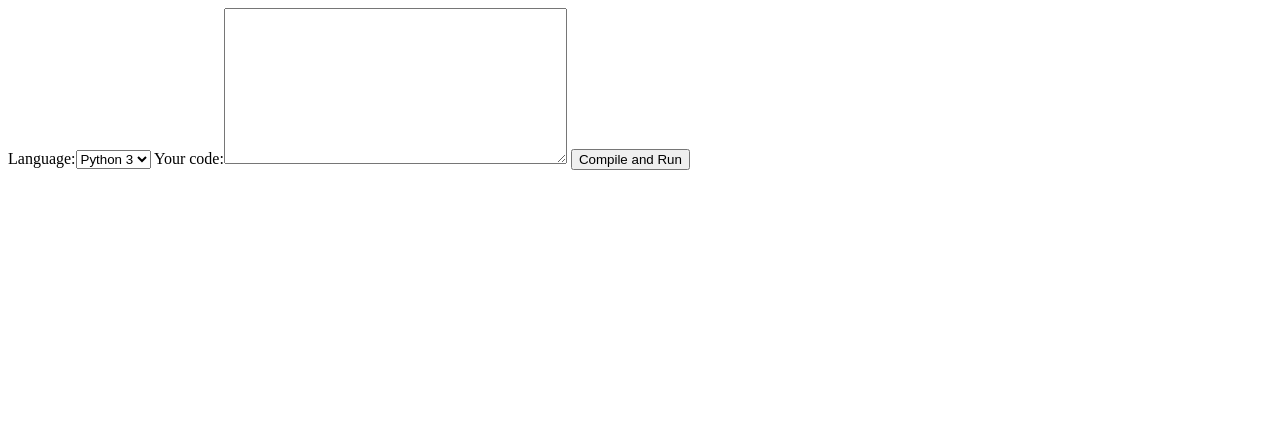
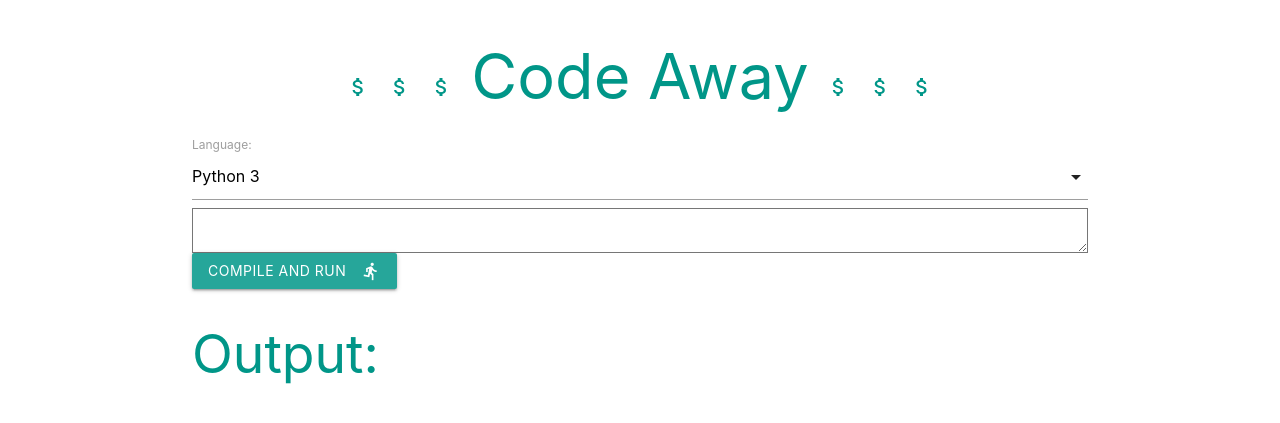
Before and after one commit to dilawarm/Codedock, a Django app: page / in a window 1280 px wide. Shown: the top 423 px of the page. Run offline with Django 3.2, Linux system fonts and the light colour scheme; some libraries are stand-ins or nearby versions.

Commit message:
ferdig brushan

```diff
--- a/codedock/urls.py
+++ b/codedock/urls.py
@@ -15,8 +15,10 @@ Including another URLconf
 """
 from django.contrib import admin
 from django.urls import path, include
+from django.conf.urls import url
 
 urlpatterns = [
     path('', include('main.urls')),
     path('admin/', admin.site.urls),
+    url(r'^tinymce/', include('tinymce.urls')),
 ]
--- a/main/forms.py
+++ b/main/forms.py
@@ -1,4 +1,6 @@
 from django import forms
+from ckeditor.widgets import CKEditorWidget
+from .models import Code
 
 class CodeForm(forms.Form):
     CHOICES = (('Python 3', 'Python 3'), ("C++", "C++"), ("Rust", "Rust"))
--- a/main/models.py
+++ b/main/models.py
@@ -1,3 +1,5 @@
 from django.db import models
+from ckeditor.fields import RichTextField
 
-# Create your models here.
+class Code(models.Model):
+    input_code = RichTextField(blank=True, null=True)
--- a/main/templates/homepage.html
+++ b/main/templates/homepage.html
@@ -1,17 +1,61 @@
-<!DOCTYPE html>
-<html>
+{% load materializecss %}
+
 <head>
     <meta charset="UTF-8">
     <meta name="viewport" content="width=device-width, initial-scale=1.0">
-	<title>Run your code!</title>
+
+    {% block css %}
+      <link href="https://fonts.googleapis.com/icon?family=Material+Icons" rel="stylesheet">
+      <link rel="stylesheet" href="https://cdnjs.cloudflare.com/ajax/libs/materialize/1.0.0-rc.1/css/materialize.min.css" integrity="sha256-qj3p6P1fJIV+Ndv7RW1ovZI2UhOuboj9GcODzcNFIN8=" crossorigin="anonymous" />
+    {% endblock css %}
+
+    {% load static %}
+      <script type="text/javascript" src="{% static "ckeditor/ckeditor-init.js" %}"></script>
+      <script type="text/javascript" src="{% static "ckeditor/ckeditor/ckeditor.js" %}"></script>
+
+	<title>:)</title>
 </head>
+
+{% block content %}
 <body>
+  {% block javascript %}
+  <script
+    src="https://code.jquery.com/jquery-3.3.1.min.js"
+    integrity="sha256-FgpCb/KJQlLNfOu91ta32o/NMZxltwRo8QtmkMRdAu8="
+    crossorigin="anonymous"></script>
+
+  <script src="https://cdnjs.cloudflare.com/ajax/libs/materialize/1.0.0-rc.1/js/materialize.min.js" integrity="sha256-SrBfGi+Zp2LhAvy9M1bWOCXztRU9Ztztxmu5BcYPcPE=" crossorigin="anonymous"></script>
+
+  <script>
+  $(document).ready(function(){
+
+    // Initialize materialize data picker
+    $('.datepicker').datepicker({'format': 'yyyy-mm-dd'});
+    $('select').formSelect();
+
+  });
+  </script>
+  {% endblock javascript %}
+
+  <div class="container">
+    <h1 class="teal-text center">
+      <i class="material-icons">attach_money</i>
+      <i class="material-icons">attach_money</i>
+      <i class="material-icons">attach_money</i>
+      Code Away
+      <i class="material-icons">attach_money</i>
+      <i class="material-icons">attach_money</i>
+      <i class="material-icons">attach_money</i>
+    </h1>
     <form method="post">
         {% csrf_token %}
-        {{ form }}
-        <button type="submit">Compile and Run</button>
-    </form>
-
-    <p>{{output}}</p>
+        {{ form | materializecss  }}
+        <button class="btn waves-effect waves-light" type="submit" name="action">Compile And Run
+            <i class="material-icons right">directions_run</i>
+</button>
+</form>
+    <h2 class="teal-text">Output:</h2>
+    <p>{{output|safe}}</p>
+</div>
 </body>
-</html>
+{% endblock %}
--- a/main/views.py
+++ b/main/views.py
@@ -34,11 +34,15 @@ def homepage(request):
             f.write(code)
             f.close()
 
-            process = subprocess.run(f"cd main/docker/{folder} && docker build -t test . && docker run test", shell=True, check=True, stdout=subprocess.PIPE, universal_newlines=True)
-            output = process.stdout
-            remove = ":latest"
-            print(output)
-            output = output[output.index(remove) + len(remove):]
+            try:
+                process = subprocess.run(f"cd main/docker/{folder} && docker build -t test . && docker run test", shell=True, check=True, stdout=subprocess.PIPE, universal_newlines=True)
+                output = process.stdout
+                remove = ":latest"
+                print(output)
+                output = "<h4>"+output[output.index(remove) + len(remove):] + "</h4>"
+            except:
+                output = '<h3 class="red-text">ERROR</h3>'
+
             return render(request, "homepage.html", {"form": form, "output": output})
 
     form = CodeForm()
```
Also changed, not shown: codedock/settings.py (+36 -0 lines), main/docker/python/test.py (+7 -1 lines), db.sqlite3, main/migrations/0001_initial.py (added), main/migrations/__init__.py (added), 2 other files.
